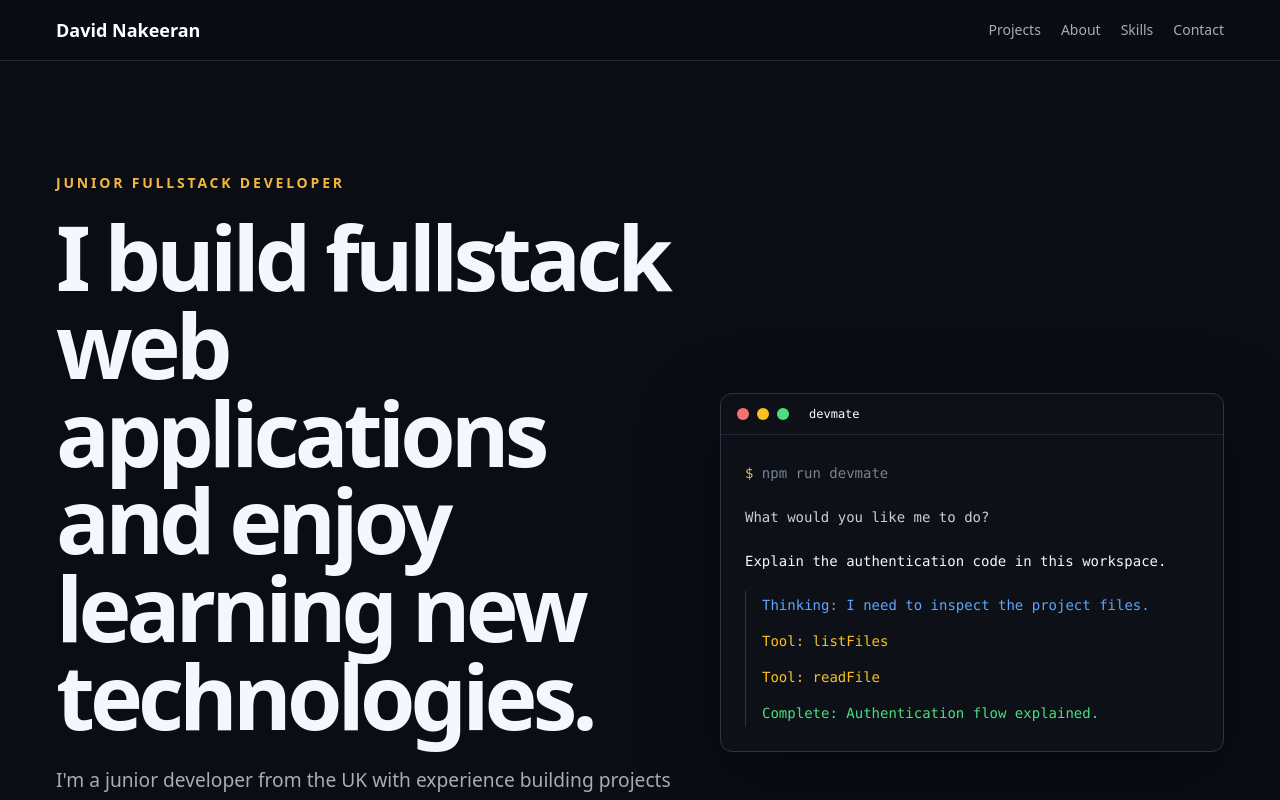
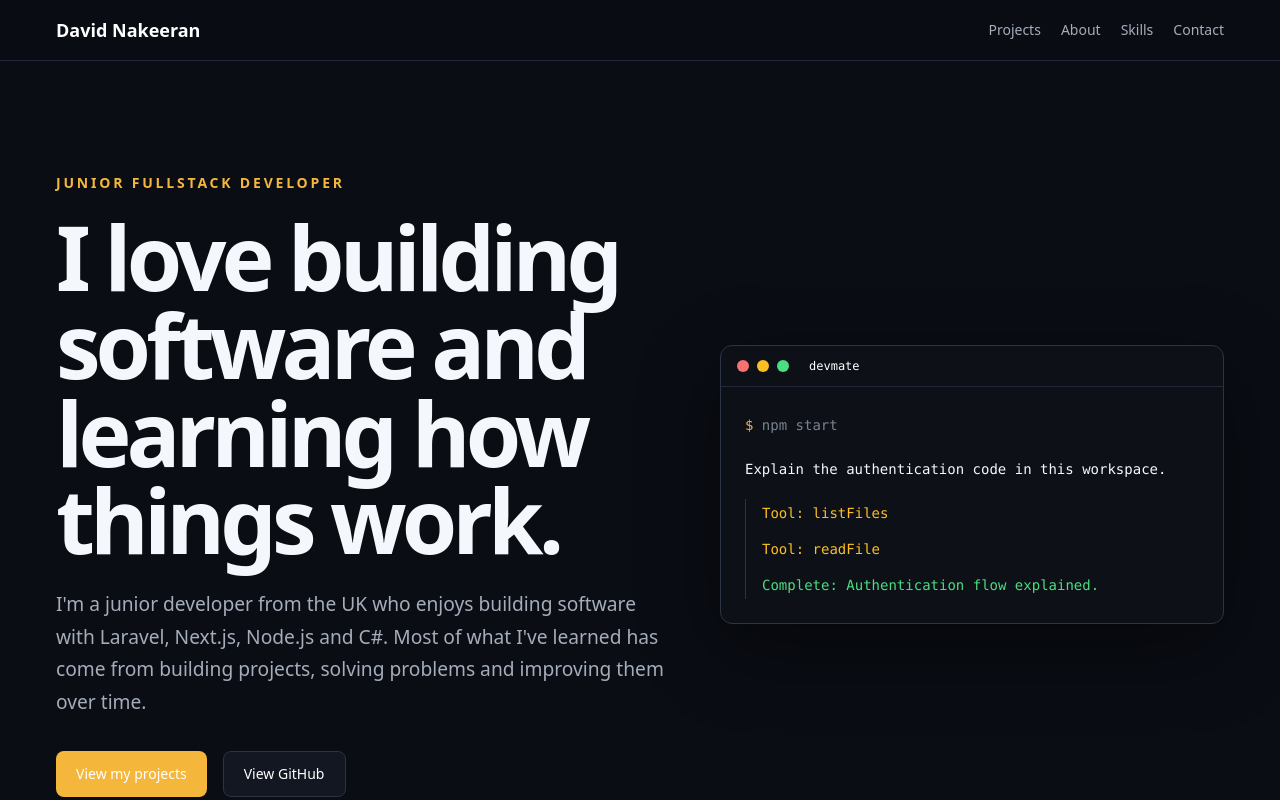
Before and after one commit to David-Nakeeran/portfolio, a Next.js app: page / in a window 1280 px wide. Shown: the top 800 px of the page. Built offline with nearby package versions, Linux system fonts and the light colour scheme.

Commit message:
Feat: altered content

```diff
--- a/src/components/About.jsx
+++ b/src/components/About.jsx
@@ -11,11 +11,11 @@ export default function About() {
           />
           <div className="max-w-reading space-y-6 text-base leading-8 text-muted">
             <p>
-              I started building websites because I enjoy taking an idea and
-              turning it into something that works. Since then, I have built
-              fullstack projects using Laravel, Next.js and Node.js, including
-              dashboards, role based applications and tools that interact with
-              APIs.
+              I started building software applications because I enjoy taking an
+              idea and turning it into something that works. Since then, I have
+              built fullstack projects using Laravel, Next.js and Node.js,
+              including dashboards, role based applications and tools that
+              interact with APIs.
             </p>
             <p>
               Most of what I know has come from building projects, getting
--- a/src/components/Hero.jsx
+++ b/src/components/Hero.jsx
@@ -9,15 +9,13 @@ export default function Hero() {
             Junior fullstack developer
           </p>
           <h1 className="max-w-3xl text-display text-primary">
-            I build fullstack web applications and enjoy learning new
-            technologies.
+            I love building software and learning how things work.
           </h1>
           <p className="mt-6 max-w-reading text-lead text-muted">
-            I&apos;m a junior developer from the UK with experience building
-            projects using Laravel, Next.js and Node.js. I like creating
-            software that solves real problems, and lately I&apos;ve been
-            exploring AI agents to better understand how modern AI applications
-            work.
+            I&apos;m a junior developer from the UK who enjoys building software
+            with Laravel, Next.js, Node.js and C#. Most of what I&apos;ve
+            learned has come from building projects, solving problems and
+            improving them over time.
           </p>
           <div className="mt-8 flex flex-wrap gap-4">
             <Button href="#projects">View my projects</Button>
@@ -41,16 +39,12 @@ export default function Hero() {
           </div>
           <div className="space-y-4 p-6 font-mono text-sm leading-7">
             <p className="text-subtle">
-              <span className="text-accent">$</span> npm run devmate
+              <span className="text-accent">$</span> npm start
             </p>
-            <p className="text-secondary">What would you like me to do?</p>
             <p className="text-primary">
               Explain the authentication code in this workspace.
             </p>
             <div className="space-y-2 border-l border-border pl-4">
-              <p className="text-info">
-                Thinking: I need to inspect the project files.
-              </p>
               <p className="text-warning">Tool: listFiles</p>
               <p className="text-warning">Tool: readFile</p>
               <p className="text-success">
```
